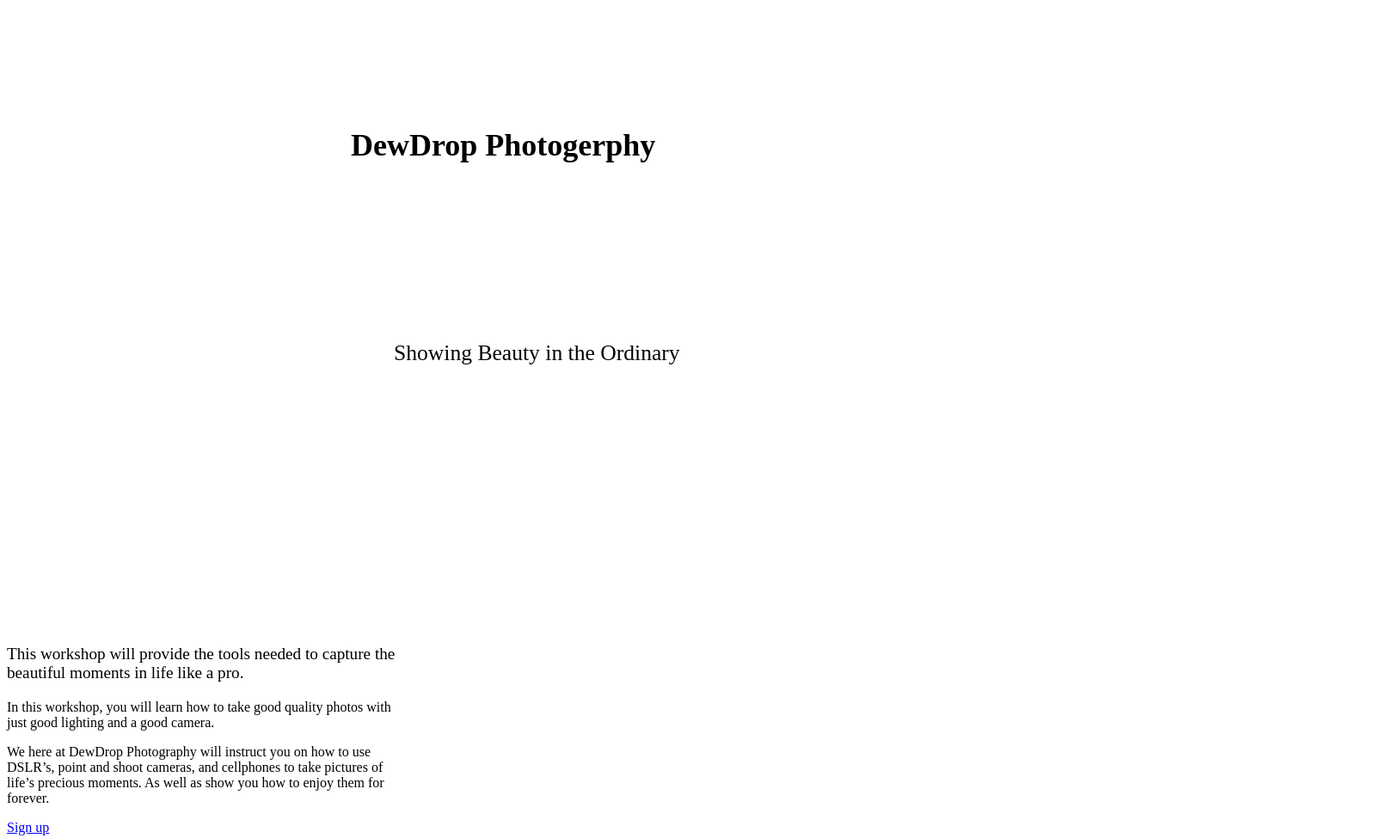
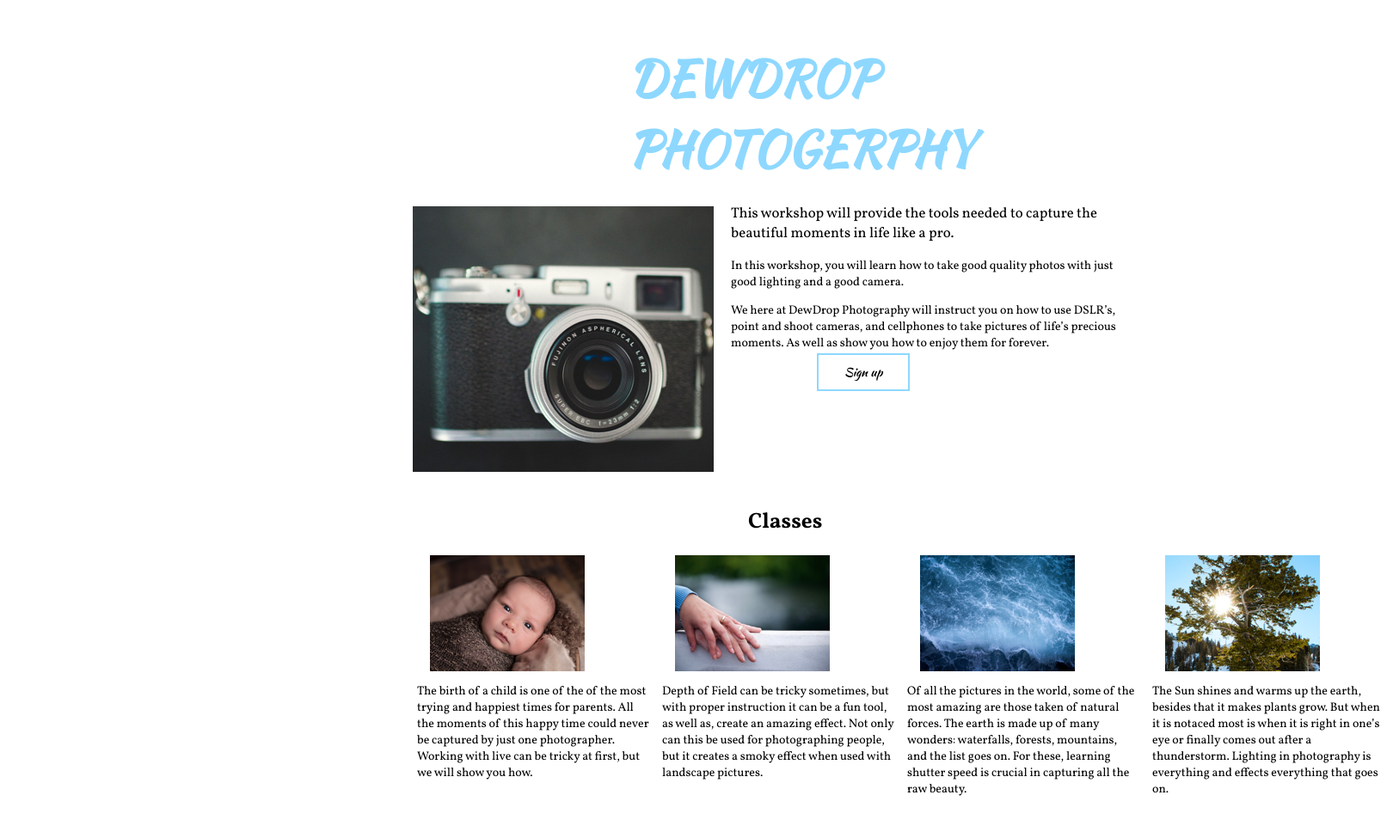
Before and after one commit to rpotts23/web3-project1-rp-2.0, a plain HTML site: page index.html in a window 1280 px wide. Shown: the top 975 px of the page at 86% size, 1620 px wide, since content can reach past the window. Drawn offline with Linux system fonts and the light colour scheme.

Commit message:
scss styles
I'm trying to make sure everything shows, but have become frustraited with the flow of the site.

```diff
--- a/index.html
+++ b/index.html
@@ -4,7 +4,7 @@
 <head>
     <link rel="stylesheet" href="css/styles.css">
     <meta name="viewport" content="width=device-width, initial-scale=1.0">
-    <meta name="viewport" href="css/styles.css">
+
     <title>Events</title>
     <meta charset="utf-8" />
 
--- /dev/null
+++ b/sass/_body_main.scss
@@ -0,0 +1,69 @@
+ @import url('https://fonts.googleapis.com/css?family=Vollkorn:400,700');
+@import url('https://fonts.googleapis.com/css?family=Kaushan+Script');
+
+a{
+    text-decoration: none;
+    color: black;
+}
+body{
+    width:320px;
+    margin:auto;
+    font-family: 'Vollkorn';
+    font-size: .875em;
+
+}
+
+.footer{
+    text-align: center;
+}
+
+h1{
+  font-family: 'Kaushan Script';
+  color:#8ED8FF;
+  font-size: 4em;
+  margin-left:50px;
+  margin-top:0px;
+  padding-top: 50px;
+  text-transform: uppercase;
+}
+
+h2{
+    font-size: 1.8em;
+    padding-left: 90px;
+    padding-top: 20px;
+    font-weight:bold;
+}
+
+header {
+   height: 170px;
+
+   p{
+      color: #8ED8FF;
+      font-size: 1.2em;
+      padding-top: 5px;
+      padding-left: 40px;
+  }
+}
+
+
+li{
+    padding-bottom: 10px;
+}
+
+
+#script {
+    font-family: 'Kaushan Script';
+    margin-bottom: 10px;
+    box-sizing: border-box;
+    border: 2px solid #8ED8FF;
+    padding:10px 30px;
+    margin-left:100px;
+
+}
+.tagline{
+     font-size:1.563em;
+    align-content:center;
+    margin-left:10px;
+    padding-top: 100px;
+    margin-bottom: 100px;
+}
--- a/sass/desktop.scss
+++ b/sass/_desktop.scss
@@ -19,7 +19,7 @@
       }
 }
     header{
-        background:url("images/main-photo-hd.png") no-repeat top center;
+        background:url("../images/main-photo-hd.png") no-repeat top center;
         padding-bottom: 300px;
         p{
           padding-left: 850px;
--- a/sass/laptop.scss
+++ b/sass/_laptop.scss
@@ -20,7 +20,7 @@
   }
 
     header{
-        background:url("images/main-photo-desktop.png") no-repeat top center;
+
         padding-bottom: 280px;
     }
     header p{
--- /dev/null
+++ b/sass/_tablet.scss
@@ -0,0 +1,69 @@
+@media screen and (min-width: 768px){
+    body{
+        width: 768px;
+        }
+
+    #class{
+        margin-right: 300px;
+        padding-right:20px;
+        width: 500px;
+        display:flex;
+        ul{
+           flex-flow:row wrap;
+       }
+       img{
+          padding-left: 20px;
+      }
+      .hide{
+          display: block;
+      }
+    }
+
+    header{
+        padding-bottom: 50px;
+        padding-left: 200px;
+        width: 100px;
+
+       p{
+         padding-left: 245px;
+         font-size:1.5em;
+          padding-top: 80px;
+      }
+    }
+    h1{
+     margin-left: 230px;
+     padding-top: 45px;
+
+    }
+    h2{
+        margin-left: 300px;
+        font-size:1.4em;
+    }
+
+    #lead{
+       display:flex;
+       margin-left: 10px;
+
+       div{
+          width: 440px;
+          margin-right:0px;
+          padding-bottom:10px;
+      }
+      img{
+        width: 368px;
+        height: 309px;
+      }
+      .hide{
+           display: flex;
+           margin-top: 20px;
+           width:350px;
+          margin-right: 20px;
+       }
+    }
+    #mission{
+        margin-left: 58px;
+    }
+    .tagline{
+        margin-left: 200px;
+    }
+}
--- a/sass/styles.scss
+++ b/sass/styles.scss
@@ -1,8 +1,7 @@
-@import 'laptop';
-@import 'tablet';
-@import 'laptop';
-@import 'body_main';
-@import 'desktop';
+@import '_laptop';
+@import '_tablet';
+@import '_body_main';
+@import '_desktop';
 
 .bold{
   font-size:1.2em;
```
Also changed, not shown: css/desktop.css (deleted), css/styles.css, sass/body_main.scss (deleted), sass/tablet.scss (deleted), 2 other files.
